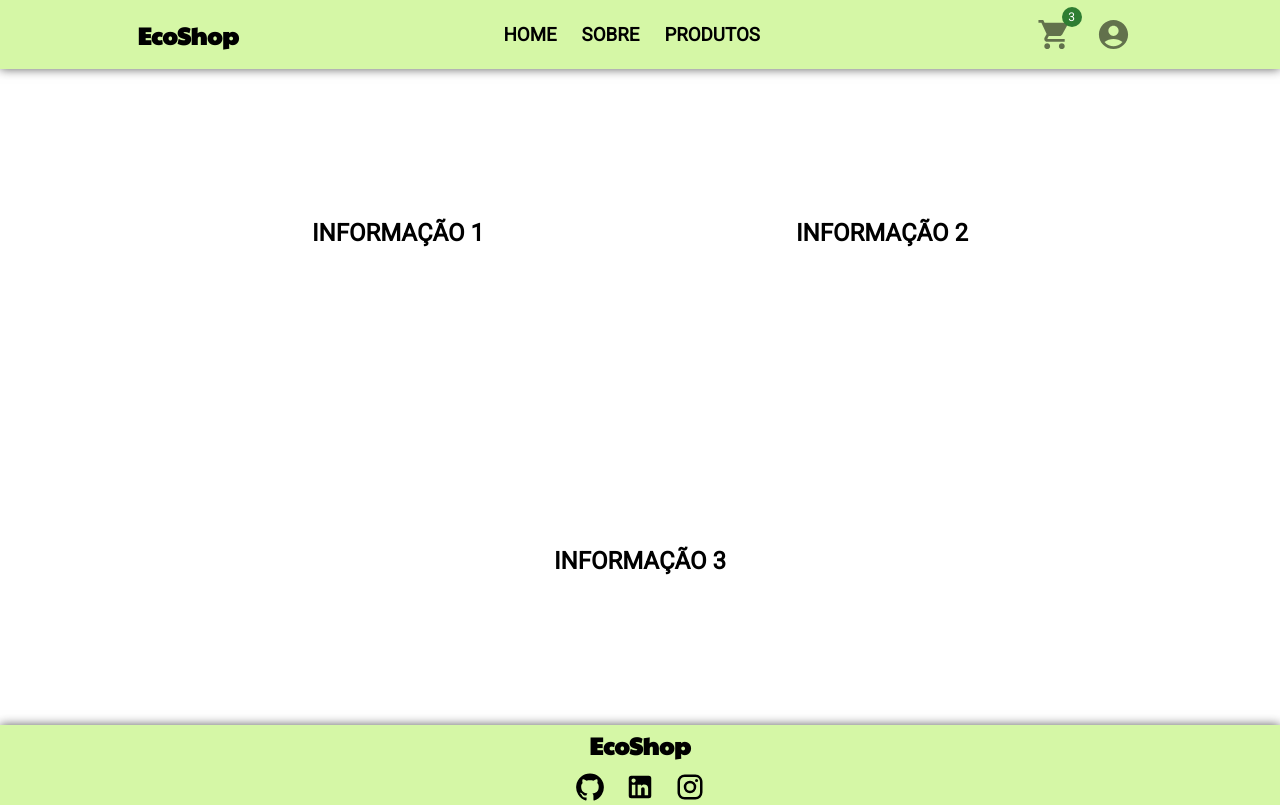
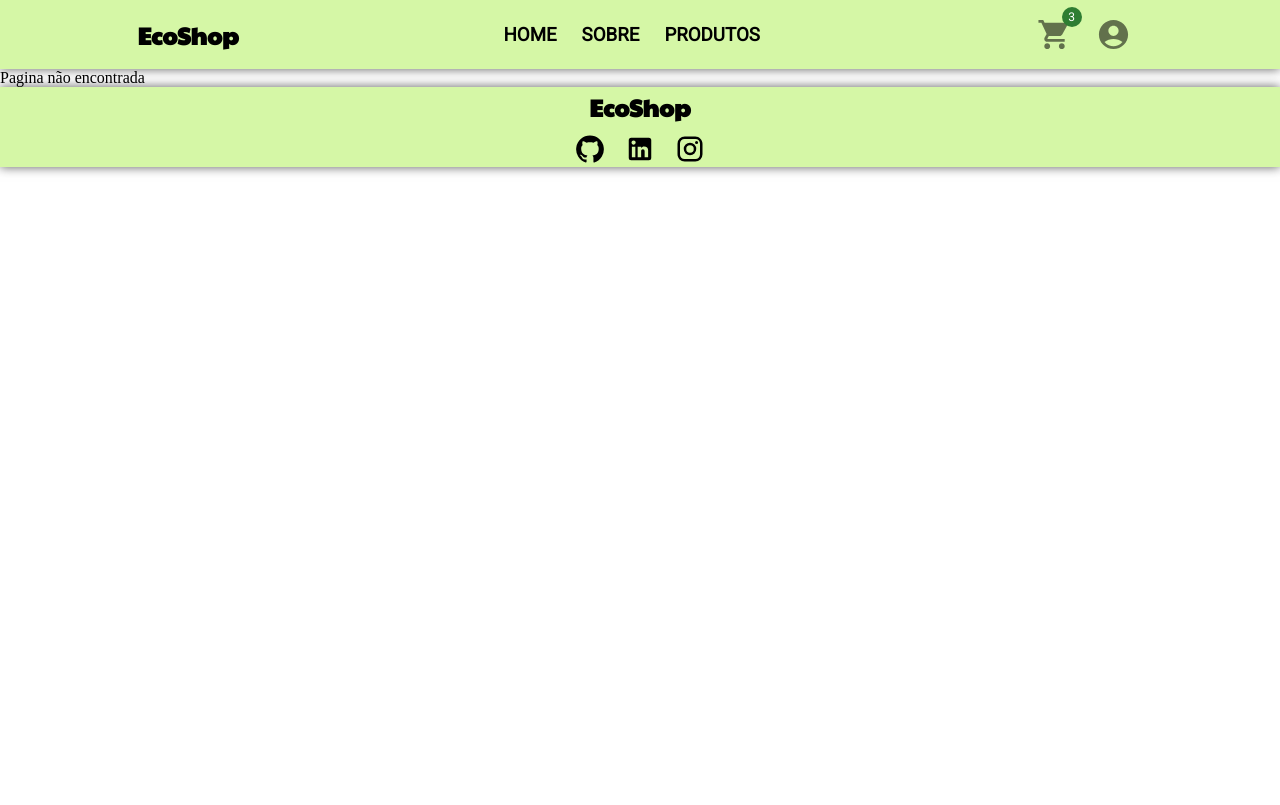
Before and after one commit to Biellms/ProjetoIntegrador-EcoShop, a React (Create React App) app in the folder FrontEnd/eco-shop/: page / in a window 1280 px wide. Built offline with nearby package versions, Linux system fonts and the light colour scheme.

Commit message:
Add react router dom

```diff
--- a/FrontEnd/eco-shop/package.json
+++ b/FrontEnd/eco-shop/package.json
@@ -14,8 +14,10 @@
     "@types/node": "^16.11.59",
     "@types/react": "^18.0.20",
     "@types/react-dom": "^18.0.6",
+    "@types/react-router-dom": "^5.3.3",
     "react": "^18.2.0",
     "react-dom": "^18.2.0",
+    "react-router-dom": "^6.4.0",
     "react-scripts": "5.0.1",
     "typescript": "^4.8.3",
     "web-vitals": "^2.1.4"
--- a/FrontEnd/eco-shop/src/App.tsx
+++ b/FrontEnd/eco-shop/src/App.tsx
@@ -1,20 +1,22 @@
 import React from 'react';
 import './App.css';
+import { BrowserRouter, Route, Routes } from 'react-router-dom';
 import { Footer } from './components/footer/Footer';
 import { Navbar } from './components/navbar/Navbar';
-import { Cadastro } from './paginas/cadastro/Cadastro';
-import { Carrinho } from './paginas/carrinho/Carrinho';
-import { Equipe } from './paginas/equipe/Equipe';
 import { Home } from './paginas/home/Home';
-import { Login } from './paginas/login/Login';
-import { Sobre } from './paginas/sobre/Sobre';
+import { NotFound } from './paginas/notfound/Notfound';
 
 function App() {
   return (
     <>
-      <Navbar/>
-      <Home/>
-      <Footer/>
+      <BrowserRouter>
+        <Navbar />
+          <Routes>
+            <Route path="/home" element={ <Home />} />
+            <Route path="*" element={ <NotFound />} />
+          </Routes>
+        <Footer />
+      </BrowserRouter>
     </>
   );
 }
--- /dev/null
+++ b/FrontEnd/eco-shop/src/paginas/notfound/Notfound.tsx
@@ -0,0 +1,9 @@
+import React from "react";
+
+export function NotFound() {
+    return(
+        <>
+            <span>Pagina não encontrada</span>
+        </>
+    );
+}
```
Also changed, not shown: 2 other files (tests, documents, lock files or other folders).
